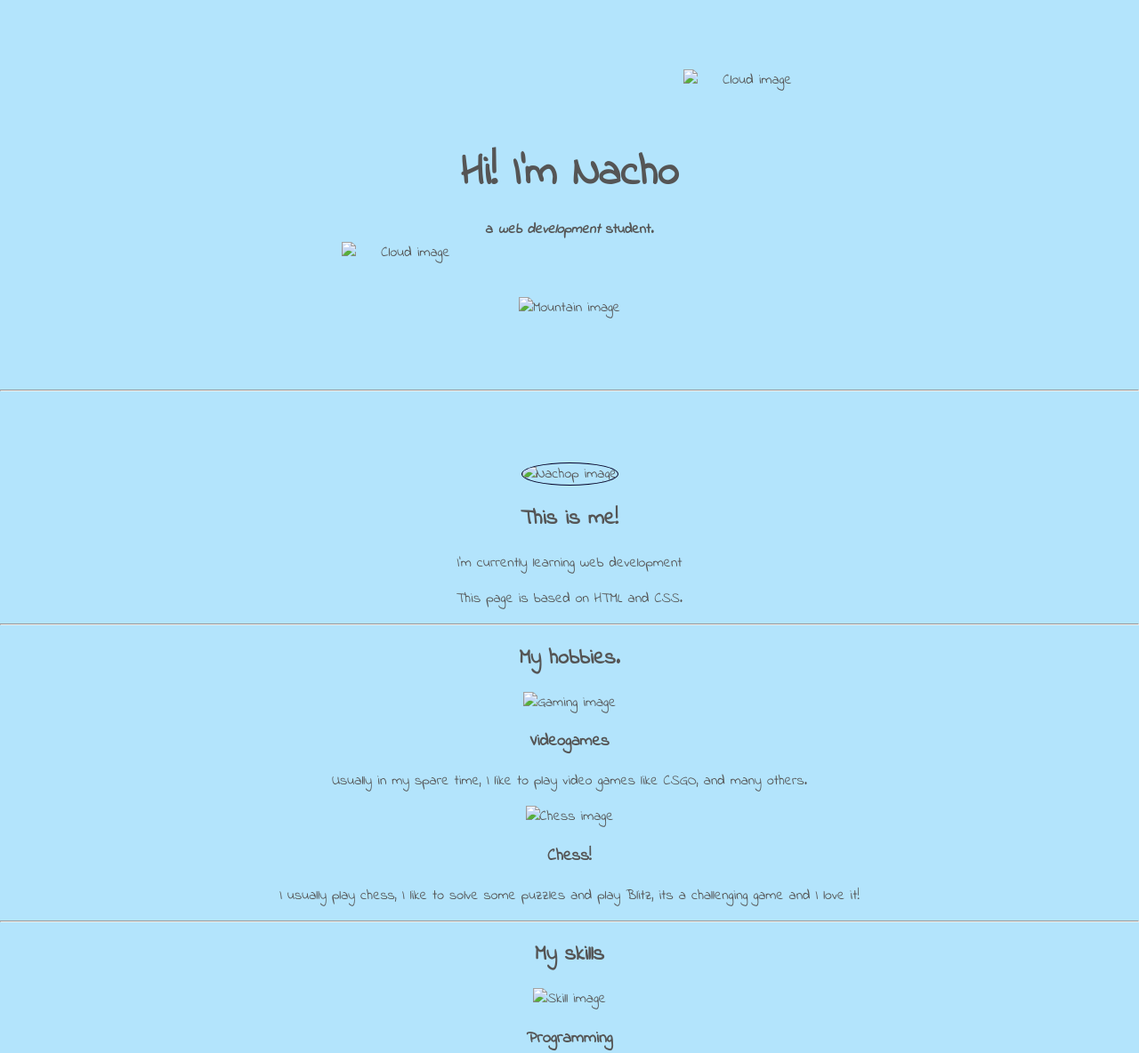
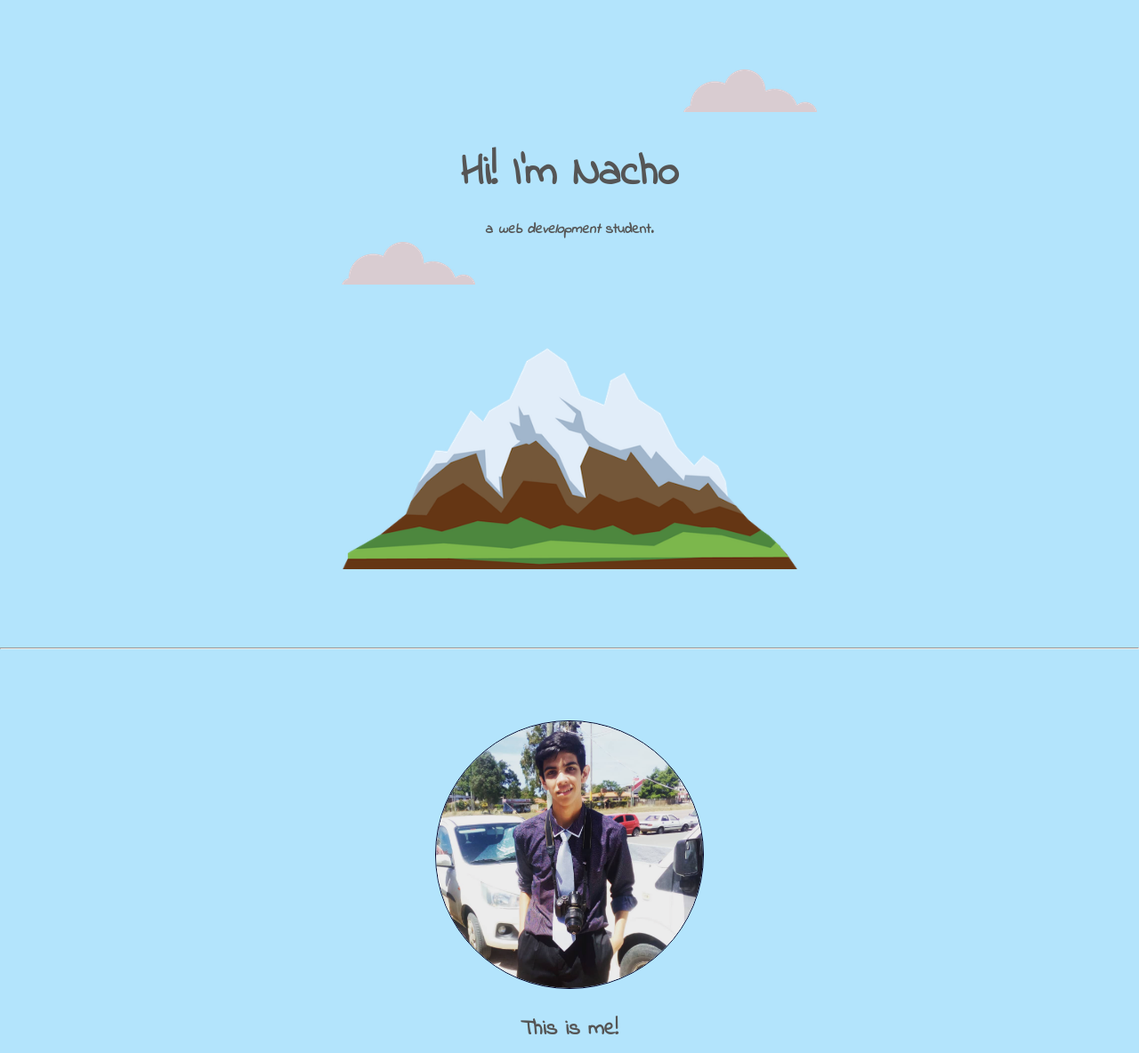
Before and after one commit to nachop51/first_page, a plain HTML site: page index.html in a window 1280 px wide. Shown: the top 1184 px of the page at 89% size. Drawn offline with Linux system fonts and the light colour scheme.

Commit message:
Update index.html

```diff
--- a/index.html
+++ b/index.html
@@ -7,7 +7,7 @@
 
     <link rel="stylesheet" href="style.css" />
 
-    <link rel="shortcut icon" href="images/favicon.ico" type="image/x-icon" />
+    <link rel="shortcut icon" href="favicon.ico" type="image/x-icon" />
 
     <link rel="preconnect" href="https://fonts.gstatic.com" />
     <link
@@ -20,23 +20,23 @@
 
   <body>
     <div class="top-container">
-      <img src="images/cloud.png" alt="Cloud image" class="top-cloud" />
+      <img src="cloud.png" alt="Cloud image" class="top-cloud" />
       <h1>Hi! I'm Nacho</h1>
       <p>
         <b>a <em>web development</em> student.</b>
       </p>
-      <img src="images/cloud.png" alt="Cloud image" class="bottom-cloud" />
+      <img src="cloud.png" alt="Cloud image" class="bottom-cloud" />
     </div>
 
     <div class="mountain-div">
-      <img src="images/mountain.png" alt="Mountain image" class="mountain" />
+      <img src="mountain.png" alt="Mountain image" class="mountain" />
     </div>
 
     <hr class="hr-separator">
 
     <div class="middle-container">
       <div class="profile">
-        <img src="images/nacho.png" alt="Nachop image" class="nachop-img" />
+        <img src="nacho.png" alt="Nachop image" class="nachop-img" />
         <h2>This is me!</h2>
         <p>I'm currently learning web development</p>
         <p>This page is based on HTML and CSS.</p>
@@ -45,14 +45,14 @@
       <div class="hobbies">
         <h2>My hobbies.</h2>
         <div class="hobbies-row">
-          <img class="gaming-img" src="images/gaming.png" alt="Gaming image" />
+          <img class="gaming-img" src="gaming.png" alt="Gaming image" />
           <h3>Videogames</h3>
           <p>
              Usually in my spare time, I like to play video games like CSGO, and many others.
           </p>
         </div>
         <div class="hobbies-row">
-          <img class="chess-img" src="images/chess.png" alt="Chess image" />
+          <img class="chess-img" src="chess.png" alt="Chess image" />
           <h3>Chess!</h3>
           <p>
             I usually play chess, I like to solve some puzzles and play Blitz,
@@ -64,7 +64,7 @@
       </div>
         <div class="skill-row">
           <h2>My skills</h2>
-          <img class="skill-img" src="images/code.png" alt="Skill image">
+          <img class="skill-img" src="code.png" alt="Skill image">
           <h3>Programming</h3>
           <p>
             I'm having so much fun learning programming, is like a new world for me!
@@ -73,9 +73,9 @@
             These below are a few games that i've developed using HTML, CSS and Javascript!
           </p>
           <table>
-            <tr><td><a target="_blank" href="games/pingpong.html">Ping pong</a></td></tr>
-            <tr><td><a target="_blank" href="games/Tetrisgame.html">Tetris game</a></td></tr>
-            <tr><td><a target="_blank" href="games/snakegame.html">Snake</a></td></tr>
+            <tr><td><a target="_blank" href="pingpong.html">Ping pong</a></td></tr>
+            <tr><td><a target="_blank" href="Tetrisgame.html">Tetris game</a></td></tr>
+            <tr><td><a target="_blank" href="snakegame.html">Snake</a></td></tr>
         </table>
         </div>
       </div>
```
